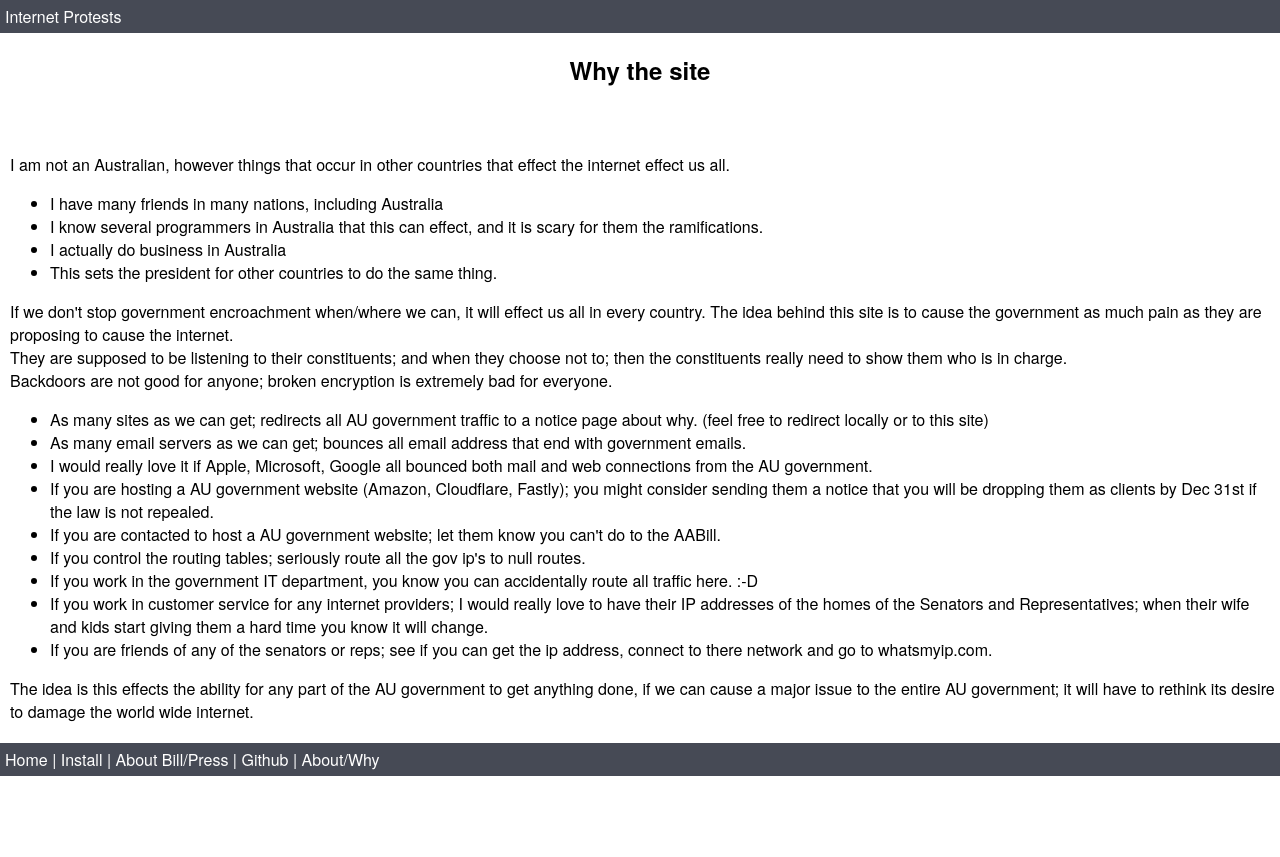
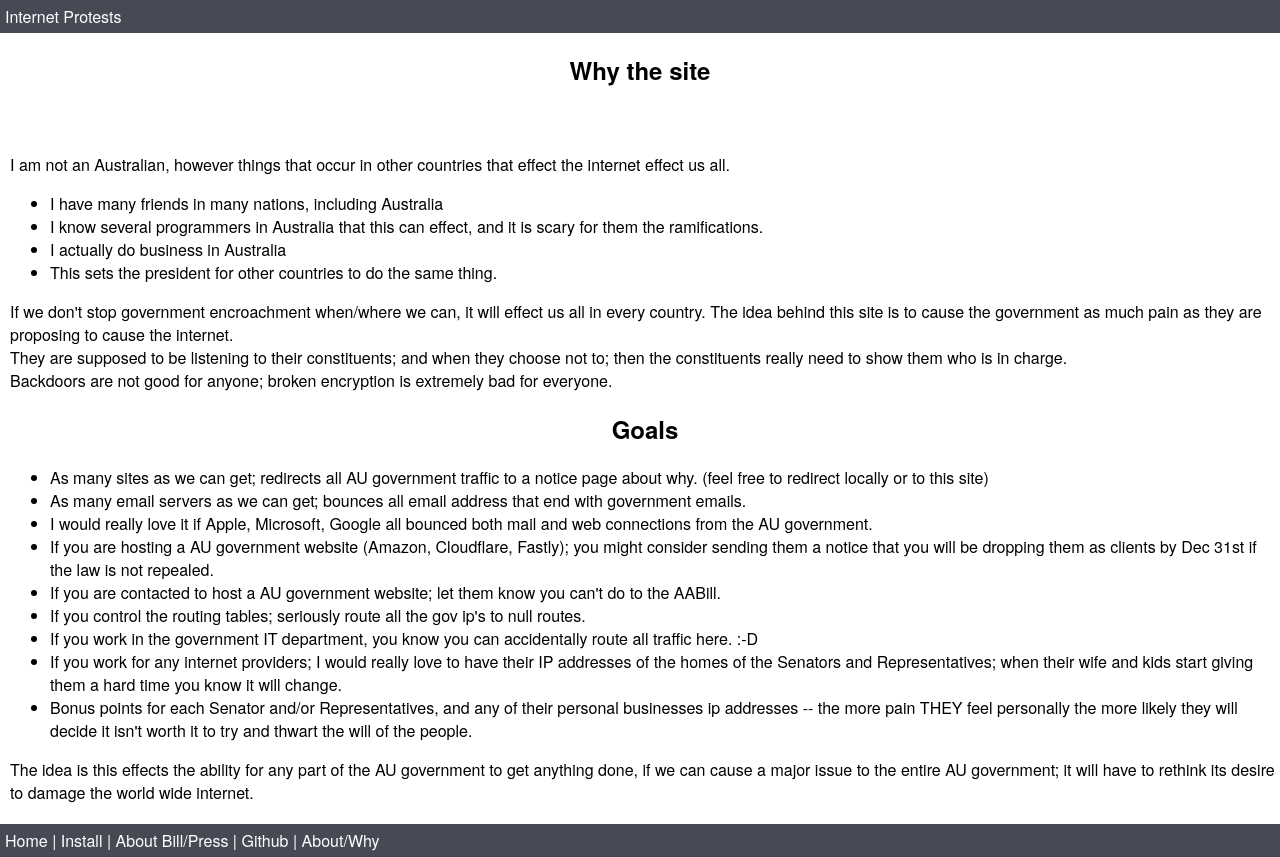
Before and after one commit to NathanaelA/internetprotests, a plain HTML site: page why.html in a window 1280 px wide. Before the commit the page ends 800 px from the top, so only its background shows below. Drawn offline with Linux system fonts and the light colour scheme.

Commit message:
Update why page

```diff
--- a/why.html
+++ b/why.html
@@ -23,6 +23,8 @@
     The idea behind this site is to cause the government as much pain as they are proposing to cause the internet.  <br>
     They are supposed to be listening to their constituents; and when they choose not to; then the constituents really need to show them who is in charge.<br>
     Backdoors are not good for anyone; broken encryption is extremely bad for everyone.
+
+    <h2>Goals</h2>
     <ul>
         <li>As many sites as we can get; redirects all AU government traffic to a notice page about why. (feel free to redirect locally or to this site)
         <li>As many email servers as we can get; bounces all email address that end with government emails.
@@ -31,8 +33,8 @@
         <li>If you are contacted to host a AU government website; let them know you can't do to the AABill.</li>
         <li>If you control the routing tables; seriously route all the gov ip's to null routes.
         <li>If you work in the government IT department, you know you can accidentally route all traffic here.  :-D
-        <li>If you work in customer service for any internet providers; I would really love to have their IP addresses of the homes of the Senators and Representatives; when their wife and kids start giving them a hard time you know it will change.
-        <li>If you are friends of any of the senators or reps; see if you can get the ip address, connect to there network and go to whatsmyip.com.</li>
+        <li>If you work for any internet providers; I would really love to have their IP addresses of the homes of the Senators and Representatives; when their wife and kids start giving them a hard time you know it will change.
+        <li>Bonus points for each Senator and/or Representatives, and any of their personal businesses ip addresses -- the more pain THEY feel personally the more likely they will decide it isn't worth it to try and thwart the will of the people.</li>
       </ul>
 
     The idea is this effects the ability for any part of the AU government to get anything done, if we can cause a major issue to the entire AU government; it will have to rethink its desire to damage the world wide internet.
```
